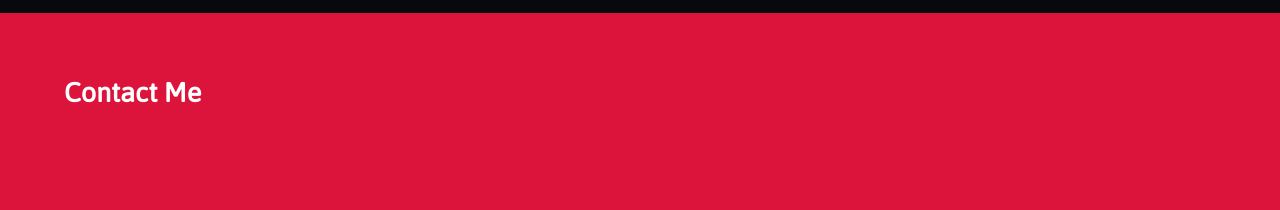
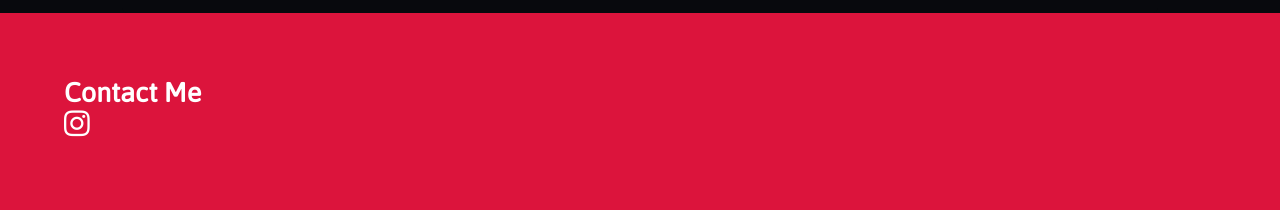
Before and after one commit to eoinparkinson/portfolio-site, a Jekyll site: the page built from index.md, in a window 1280 px wide. Shown: the part 704-914 px from the top of the page. Built offline with Jekyll 4.4.1, drawn with Linux system fonts in a browser that asks for light colours; a script that is not in the unit is left out.

Commit message:
minor bug fix

```diff
--- a/_includes/footer.html
+++ b/_includes/footer.html
@@ -5,7 +5,7 @@
 		<ul>
 			{% for item in site.data.social.items %}
 				<li>
-					{% assign provider = "fa fa-" | append: item.title | downcase %}
+					{% assign provider = "fa fa-" | append: item.name | downcase %}
 					{% assign url = item.url | append: "/" | append: item.username %}
 					<a href="{{ url }}" target="_blank">
 						<i class="{{ provider }}"></i>
```
